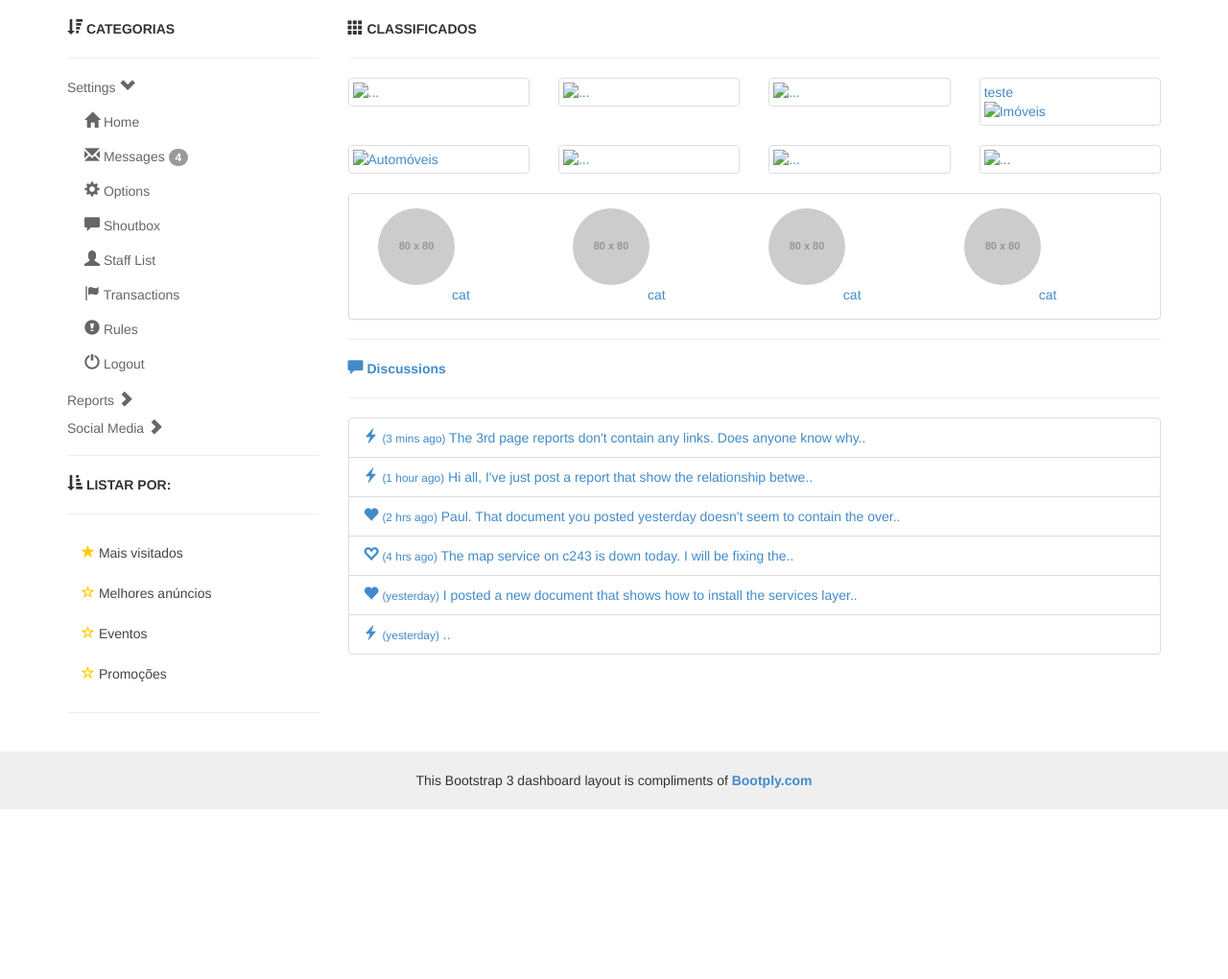
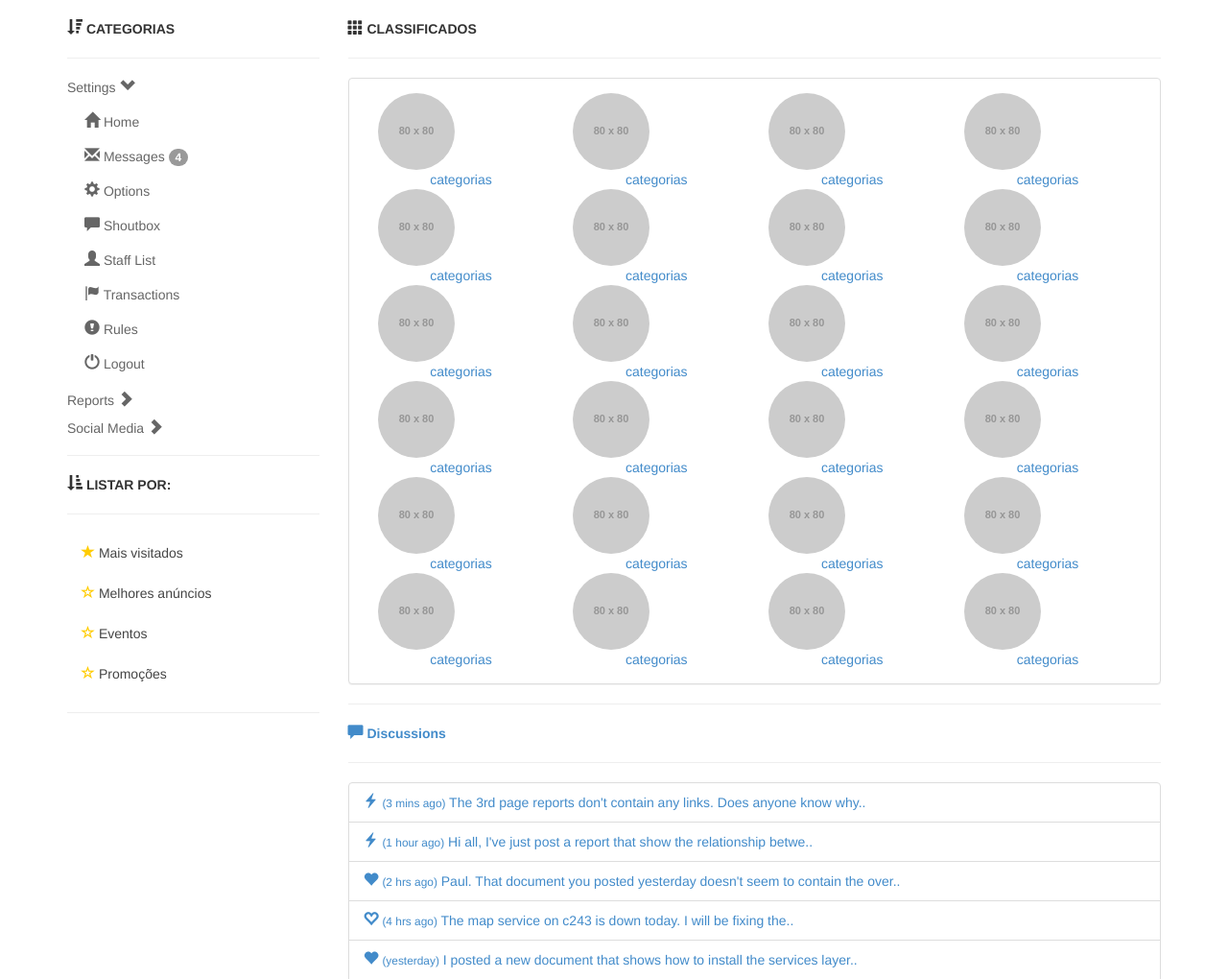
Before and after one commit to FerNaNdoNesi/market, a PHP site: page /inicio.php in a window 1280 px wide. Shown: the part 50-1070 px from the top of the page at 96% size. Before the commit the page ends 893 px from the top, so only its background shows below. Run offline with PHP 8.4, Linux system fonts and the light colour scheme; grey boxes labelled with a size stand in for pictures from a placeholder-image service; some libraries are stand-ins or nearby versions.

Commit message:
alterações

```diff
--- a/dsv/inicio.php
+++ b/dsv/inicio.php
@@ -105,7 +105,7 @@
 
       	<hr>
 
-        <div class="row">
+        <!--<div class="row">
           <div class="col-xs-6 col-md-3">
             <a href="#" class="thumbnail">
               <img data-src="holder.js/100%x180" alt="...">
@@ -148,14 +148,39 @@
               <img data-src="holder.js/100%x180" alt="...">
             </a>
           </div>
-        </div>
+        </div>-->
 
         <div class="panel panel-default">
           <div class="panel-body">
-            <a href="#"><div class="col-xs-3 text-center"><img src="http://placehold.it/80/BBBBBB/FFF" class="img-circle img-responsive">cat</div></a>
-            <a href="#"><div class="col-xs-3 text-center"><img src="http://placehold.it/80/EFEFEF/555" class="img-circle img-responsive">cat</div></a>
-            <a href="#"><div class="col-xs-3 text-center"><img src="http://placehold.it/80/EEEEEE/222" class="img-circle img-responsive">cat</div></a>
-            <a href="#"><div class="col-xs-3 text-center"><img src="http://placehold.it/80/EEEEEE/222" class="img-circle img-responsive">cat</div></a>
+            <a href="#"><div class="col-xs-3 text-center"><img src="http://placehold.it/80/BBBBBB/FFF" class="img-circle img-responsive">categorias</div></a>
+            <a href="#"><div class="col-xs-3 text-center"><img src="http://placehold.it/80/EFEFEF/555" class="img-circle img-responsive">categorias</div></a>
+            <a href="#"><div class="col-xs-3 text-center"><img src="http://placehold.it/80/EEEEEE/222" class="img-circle img-responsive">categorias</div></a>
+            <a href="#"><div class="col-xs-3 text-center"><img src="http://placehold.it/80/EEEEEE/222" class="img-circle img-responsive">categorias</div></a>
+            </br>
+            <a href="#"><div class="col-xs-3 text-center"><img src="http://placehold.it/80/BBBBBB/FFF" class="img-circle img-responsive">categorias</div></a>
+            <a href="#"><div class="col-xs-3 text-center"><img src="http://placehold.it/80/EFEFEF/555" class="img-circle img-responsive">categorias</div></a>
+            <a href="#"><div class="col-xs-3 text-center"><img src="http://placehold.it/80/EEEEEE/222" class="img-circle img-responsive">categorias</div></a>
+            <a href="#"><div class="col-xs-3 text-center"><img src="http://placehold.it/80/EEEEEE/222" class="img-circle img-responsive">categorias</div></a>
+            </br>
+            <a href="#"><div class="col-xs-3 text-center"><img src="http://placehold.it/80/BBBBBB/FFF" class="img-circle img-responsive">categorias</div></a>
+            <a href="#"><div class="col-xs-3 text-center"><img src="http://placehold.it/80/EFEFEF/555" class="img-circle img-responsive">categorias</div></a>
+            <a href="#"><div class="col-xs-3 text-center"><img src="http://placehold.it/80/EEEEEE/222" class="img-circle img-responsive">categorias</div></a>
+            <a href="#"><div class="col-xs-3 text-center"><img src="http://placehold.it/80/EEEEEE/222" class="img-circle img-responsive">categorias</div></a>
+            </br>
+            <a href="#"><div class="col-xs-3 text-center"><img src="http://placehold.it/80/BBBBBB/FFF" class="img-circle img-responsive">categorias</div></a>
+            <a href="#"><div class="col-xs-3 text-center"><img src="http://placehold.it/80/EFEFEF/555" class="img-circle img-responsive">categorias</div></a>
+            <a href="#"><div class="col-xs-3 text-center"><img src="http://placehold.it/80/EEEEEE/222" class="img-circle img-responsive">categorias</div></a>
+            <a href="#"><div class="col-xs-3 text-center"><img src="http://placehold.it/80/EEEEEE/222" class="img-circle img-responsive">categorias</div></a>
+            </br>
+            <a href="#"><div class="col-xs-3 text-center"><img src="http://placehold.it/80/BBBBBB/FFF" class="img-circle img-responsive">categorias</div></a>
+            <a href="#"><div class="col-xs-3 text-center"><img src="http://placehold.it/80/EFEFEF/555" class="img-circle img-responsive">categorias</div></a>
+            <a href="#"><div class="col-xs-3 text-center"><img src="http://placehold.it/80/EEEEEE/222" class="img-circle img-responsive">categorias</div></a>
+            <a href="#"><div class="col-xs-3 text-center"><img src="http://placehold.it/80/EEEEEE/222" class="img-circle img-responsive">categorias</div></a>
+            </br>
+            <a href="#"><div class="col-xs-3 text-center"><img src="http://placehold.it/80/BBBBBB/FFF" class="img-circle img-responsive">categorias</div></a>
+            <a href="#"><div class="col-xs-3 text-center"><img src="http://placehold.it/80/EFEFEF/555" class="img-circle img-responsive">categorias</div></a>
+            <a href="#"><div class="col-xs-3 text-center"><img src="http://placehold.it/80/EEEEEE/222" class="img-circle img-responsive">categorias</div></a>
+            <a href="#"><div class="col-xs-3 text-center"><img src="http://placehold.it/80/EEEEEE/222" class="img-circle img-responsive">categorias</div></a>
           </div>
        </div>
 
```
